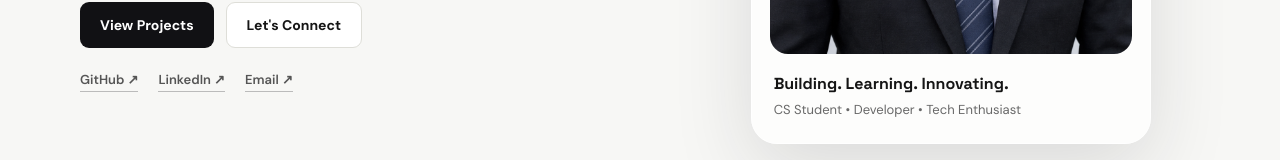
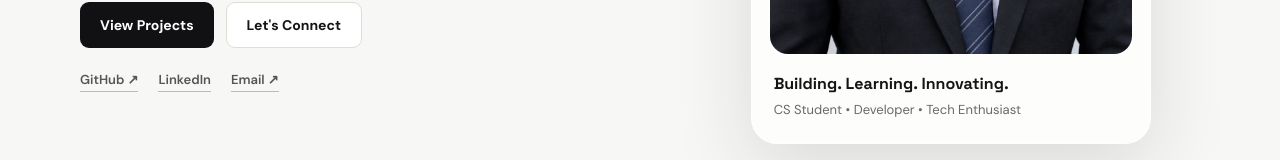
Before and after one commit to roboworld018-somu/my-portfolio, a React (Vite) app: page / in a window 1280 px wide. Shown: the part 564-724 px from the top of the page. Built offline with nearby package versions, Linux system fonts and the light colour scheme.

Commit message:
Fix footer LinkedIn profile link

```diff
--- a/src/App.jsx
+++ b/src/App.jsx
@@ -130,13 +130,7 @@ function App() {
 
             <div className="quick-links">
               <a href="https://github.com/" target="_blank" rel="noreferrer">GitHub ↗</a>
-              <a
-  href="https://www.linkedin.com/in/bidyut-mondal-6591893b2"
-  target="_blank"
-  rel="noopener noreferrer"
->
-  LinkedIn ↗
-</a>
+          <a href="https://www.linkedin.com/in/bidyut-mondal-6591893b2" target="_blank" rel="noreferrer">LinkedIn</a>
               <a href="mailto:bidyutm162@gmail.com">Email ↗</a>
             </div>
           </div>
```
